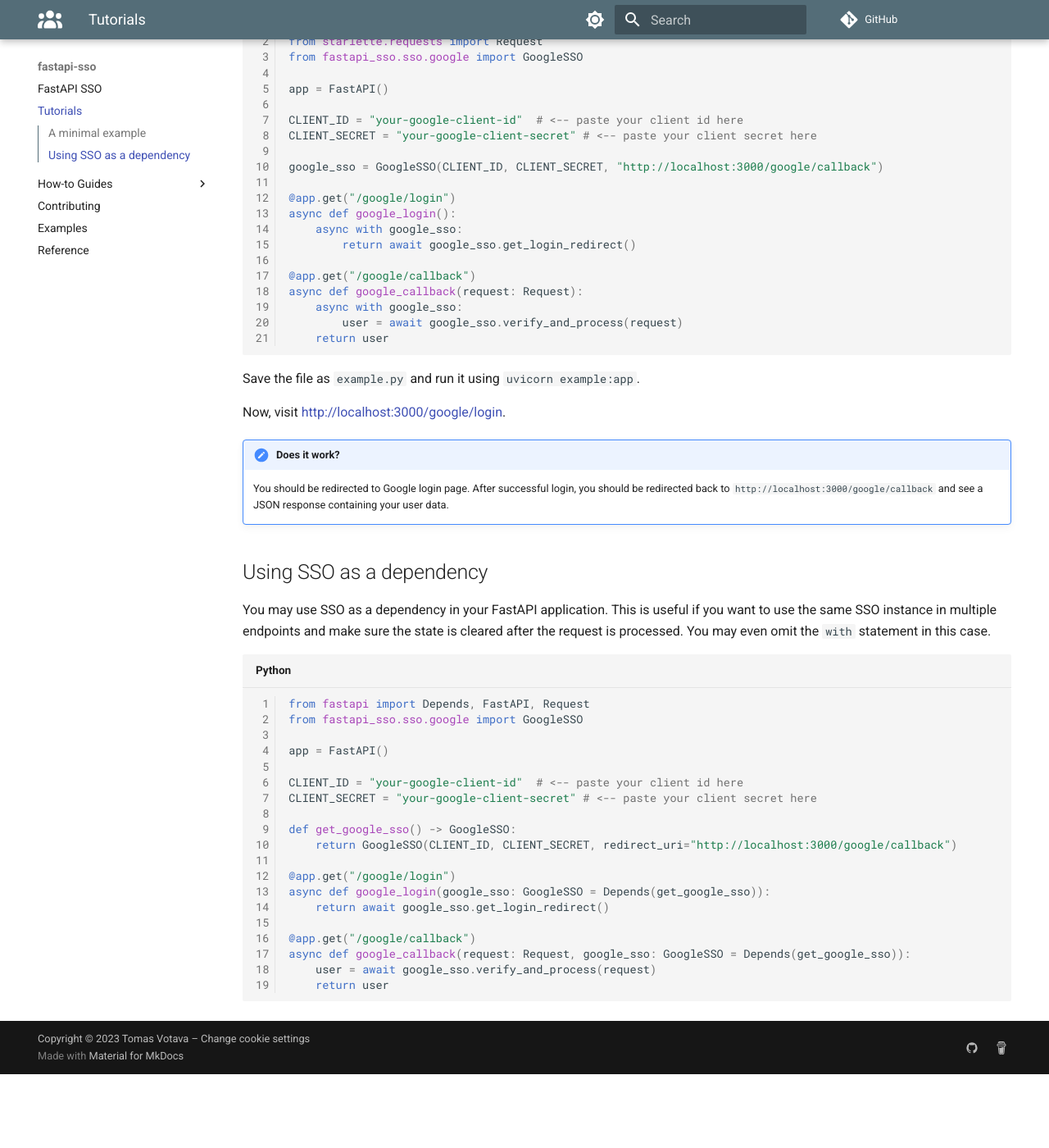
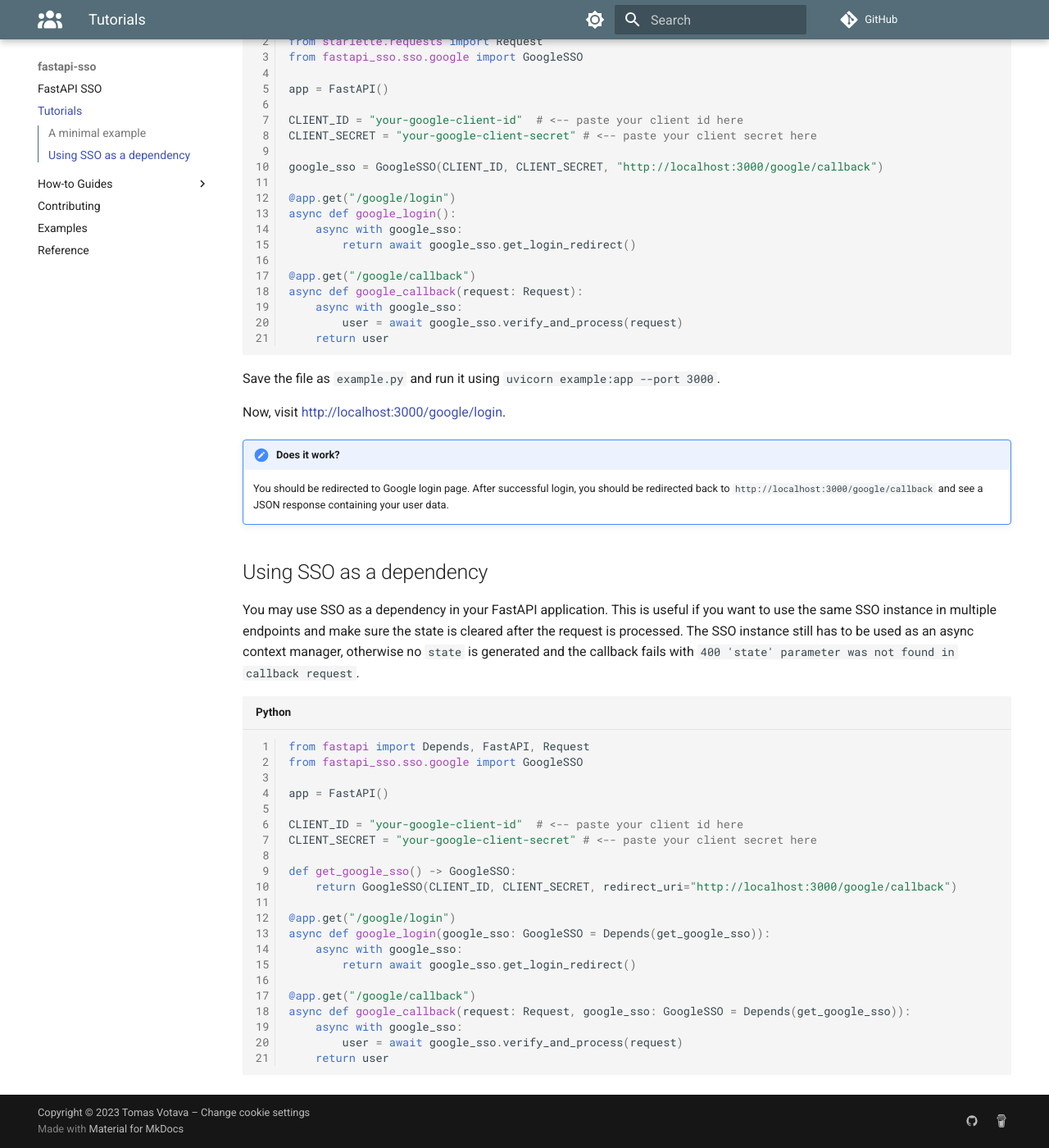
Before and after one commit to tomasvotava/fastapi-sso, an MkDocs documentation site: the page built from docs/tutorials.md, in a window 1280 px wide and 1400 px high, scrolled down 477 px. Shown: the whole window at 82% size. Built offline with MkDocs 1.6.1 and Material for MkDocs 9.7.7, drawn with Linux system fonts in a browser that asks for light colours; comment, search, counter and statistics services are not loaded; before the commit the page ends 1787 px from its top, so only the background shows below that.

Commit message:
docs: use the SSO context manager in the dependency tutorial (#314)

````diff
--- a/docs/tutorials.md
+++ b/docs/tutorials.md
@@ -36,7 +36,7 @@ async def google_callback(request: Request):
     return user
 ```
 
-Save the file as `example.py` and run it using `uvicorn example:app`.
+Save the file as `example.py` and run it using `uvicorn example:app --port 3000`.
 
 Now, visit [http://localhost:3000/google/login](http://localhost:3000/google/login).
 
@@ -48,7 +48,8 @@ Now, visit [http://localhost:3000/google/login](http://localhost:3000/google/log
 
 You may use SSO as a dependency in your FastAPI application.
 This is useful if you want to use the same SSO instance in multiple endpoints and make sure the state is cleared after
-the request is processed. You may even omit the `with` statement in this case.
+the request is processed. The SSO instance still has to be used as an async context manager, otherwise no `state`
+is generated and the callback fails with `400 'state' parameter was not found in callback request`.
 
 ```python
 from fastapi import Depends, FastAPI, Request
@@ -64,10 +65,12 @@ def get_google_sso() -> GoogleSSO:
 
 @app.get("/google/login")
 async def google_login(google_sso: GoogleSSO = Depends(get_google_sso)):
-    return await google_sso.get_login_redirect()
+    async with google_sso:
+        return await google_sso.get_login_redirect()
 
 @app.get("/google/callback")
 async def google_callback(request: Request, google_sso: GoogleSSO = Depends(get_google_sso)):
-    user = await google_sso.verify_and_process(request)
+    async with google_sso:
+        user = await google_sso.verify_and_process(request)
     return user
 ```
````
